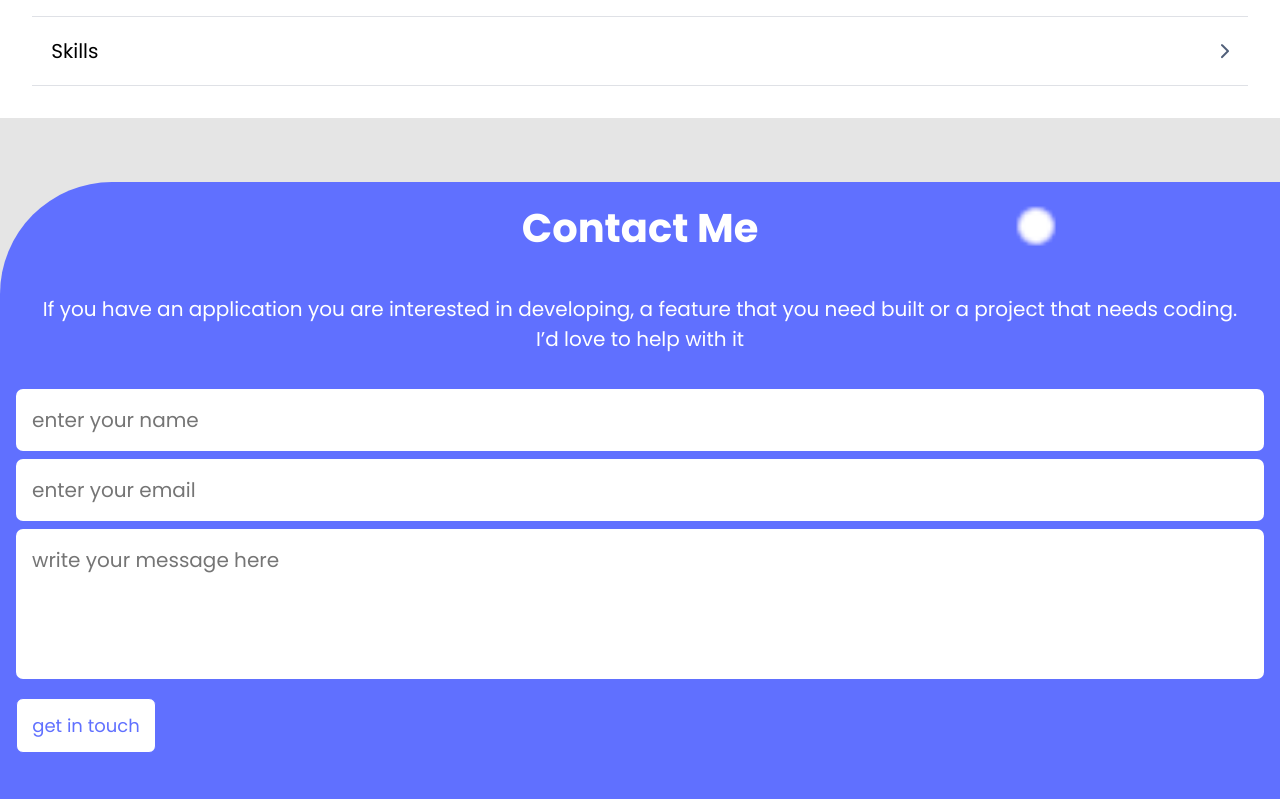
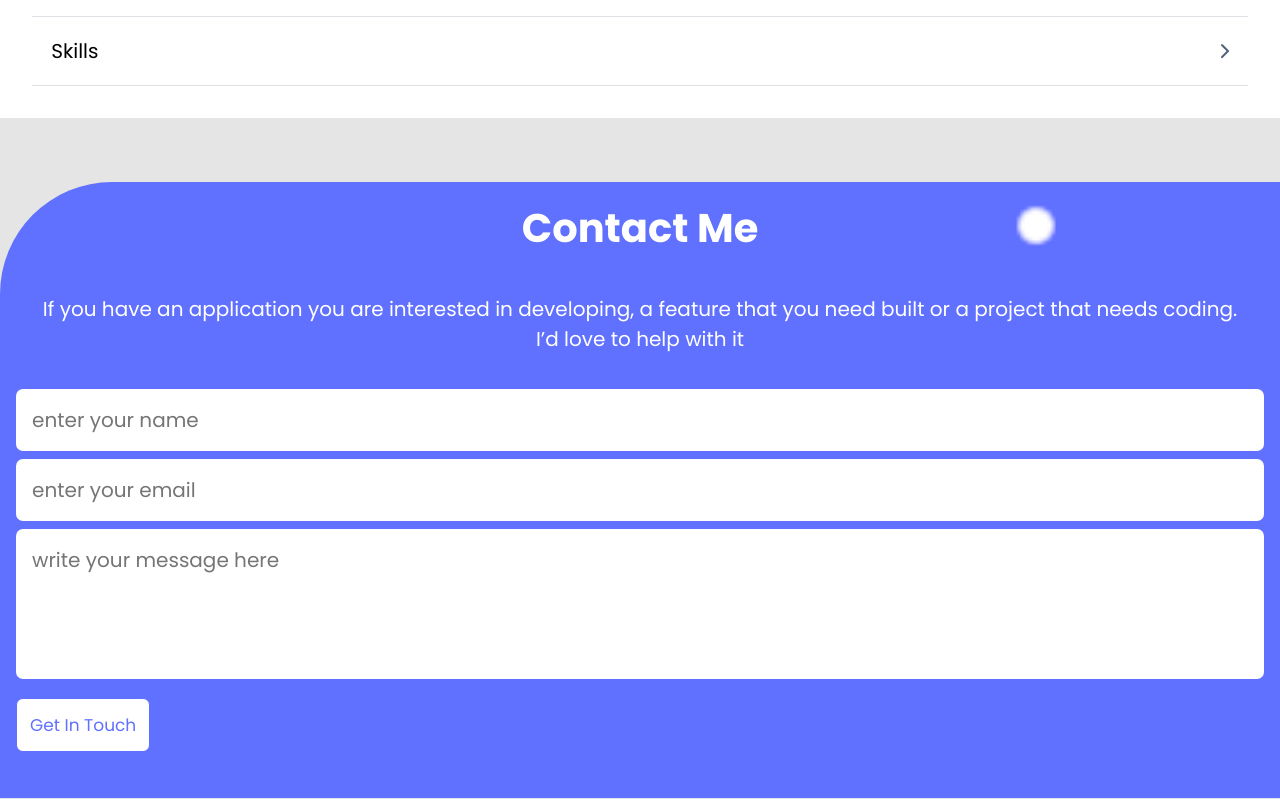
Before and after one commit to Tobby8629/Tobby-portfolio, a website: page index.html in a window 1280 px wide. Shown: the part 2407-3206 px from the top of the page. Drawn offline with Linux system fonts and the light colour scheme.

Commit message:
make changes on form button

```diff
--- a/style.css
+++ b/style.css
@@ -278,9 +278,11 @@ nav {
   outline: none;
   background-color: white;
   color: #6070ff;
-  font-size: 18px;
+  font-size: 17px;
+  font-weight: 500;
   font-family: 'Poppins', sans-serif;
   border: none;
   border-radius: 7px;
-  width: 140px;
+  text-transform: capitalize;
+  width: fit-content;
 }
```
